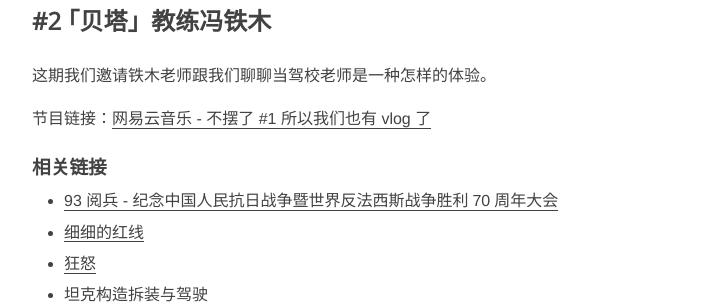
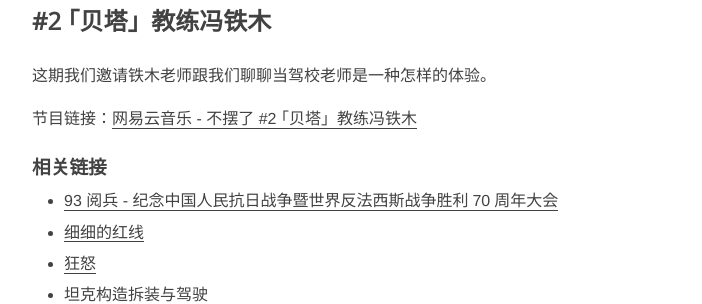
Before and after one commit to onion7878/bubaile.net, a Jekyll site: the page built from _posts/2017-11-13-feng-tie-mu.md, in a window 1280 px wide. Shown: the part 223-527 px from the top of the page, without its empty margins (288-990 px from the left). Built offline with Jekyll 4.4.1, drawn with Linux system fonts in a browser that asks for light colours.

Commit message:
update 2017-11-13-feng-tie-mu.md

```diff
--- a/_posts/2017-11-13-feng-tie-mu.md
+++ b/_posts/2017-11-13-feng-tie-mu.md
@@ -10,7 +10,7 @@ categories: [life]
 
 这期我们邀请铁木老师跟我们聊聊当驾校老师是一种怎样的体验。
 
-节目链接：[网易云音乐 - 不摆了 #1 所以我们也有 vlog 了](http://music.163.com/#/program?id=1366460374)
+节目链接：[网易云音乐 - 不摆了 #2 「贝塔」教练冯铁木](http://music.163.com/#/program?id=1366460374)
 
 ### 相关链接
 
```
